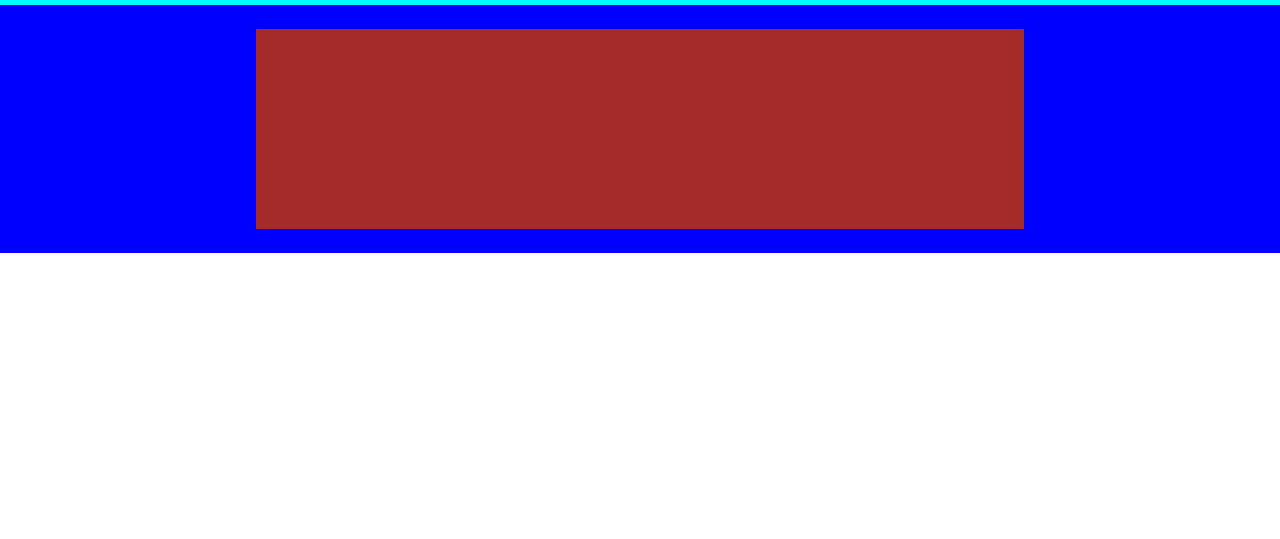
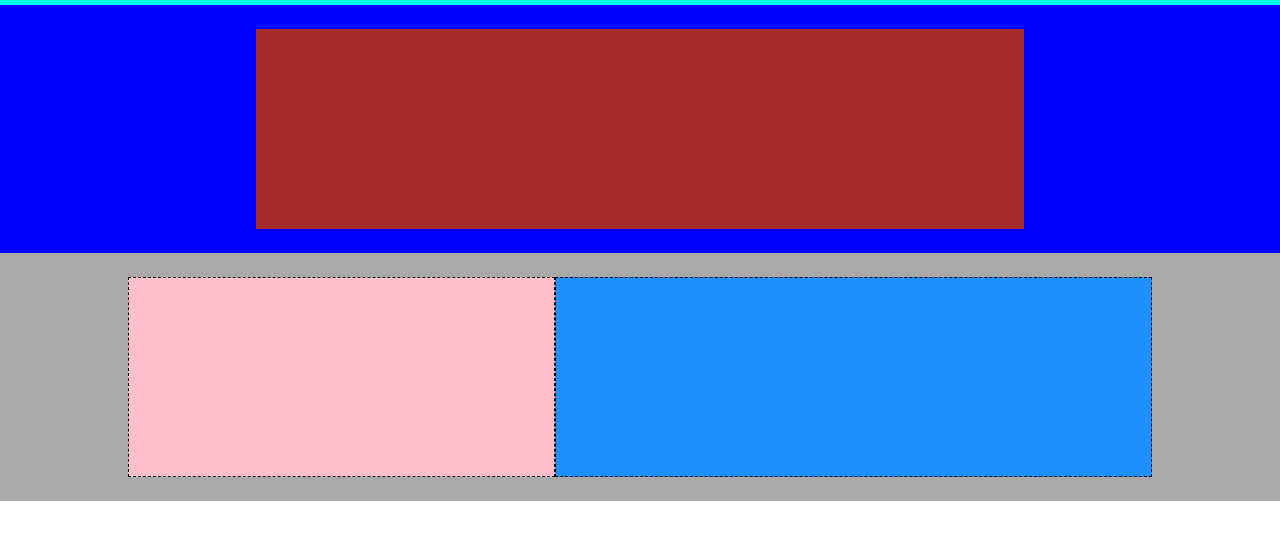
Before and after one commit to AndreaParrini/htmlcss-struttura-discord, a plain HTML site: page index.html in a window 1280 px wide. Shown: the part 67-606 px from the top of the page. Drawn offline with Linux system fonts and the light colour scheme.

Commit message:
add section invite

```diff
--- a/css/style.css
+++ b/css/style.css
@@ -10,7 +10,7 @@
     background-color: aqua;
 }
 
-.debug .container{
+.debug .site_header>.container{
     height: 40px;
     background-color: yellow;
 }
@@ -28,14 +28,40 @@
     background-color: brown;
 }
 
+.debug .section_invite{
+    background-color: darkgray;
+}
+
+.debug .col-5 {
+    border: 1px dashed black;
+    height: 100%;
+    background-color: pink;
+    height: 200px;
+}
+
+.debug .col-7 {
+    border: 1px dashed black;
+    height: 100%;
+    background-color: dodgerblue;
+    height: 200px;
+}
+
 /* Utility */
 
 .col-3{
     width: calc((100% / 12) *3);
 }
 
+.col-5{
+    width: calc((100% / 12) *5);
+}
+
 .col-6{
     width: calc((100% / 12) *6);
+}
+
+.col-7{
+    width: calc((100% / 12) *7);
 }
 
 /* Header */
@@ -87,7 +113,6 @@ li>a{
 /* Main */
 
 .section_speak{
-    width: 100%;
     padding-top: 1.5rem;
     padding-bottom: 1.5rem;
 }
@@ -96,3 +121,8 @@ li>a{
     width: 60%;
     margin: auto;
 }
+
+.section_invite{
+    padding-top: 1.5rem;
+    padding-bottom: 1.5rem;
+}
--- a/index.html
+++ b/index.html
@@ -43,6 +43,16 @@
             <div class="link_open_app">
             </div>
         </section>
+        <section class="section_invite">
+            <div class="container">
+                <div class="row">
+                    <div class="col-5">
+                    </div>
+                    <div class="col-7">
+                    </div>
+                </div>
+            </div>
+        </section>
     </main>
     <footer></footer>
 </body>
```
